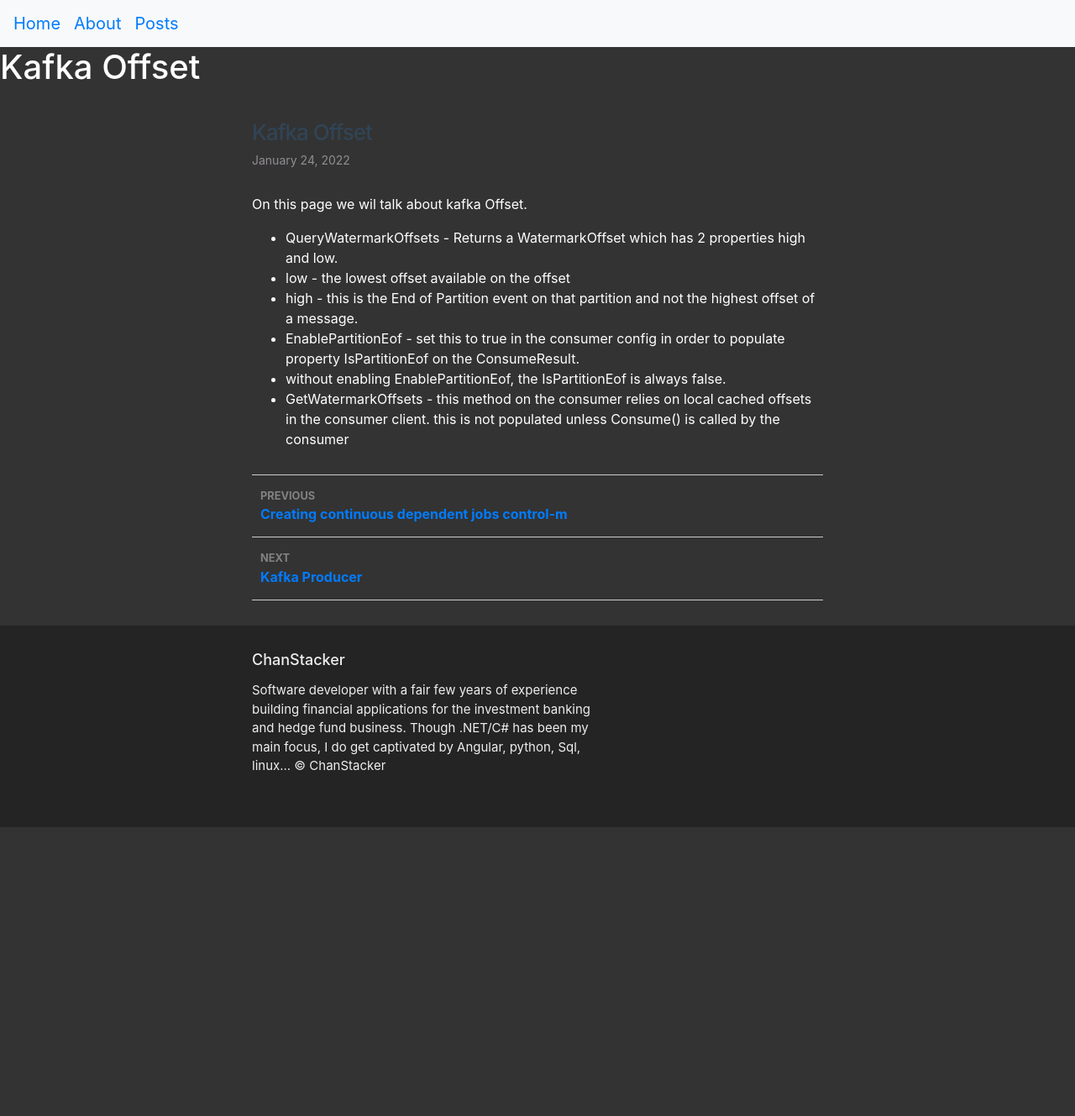
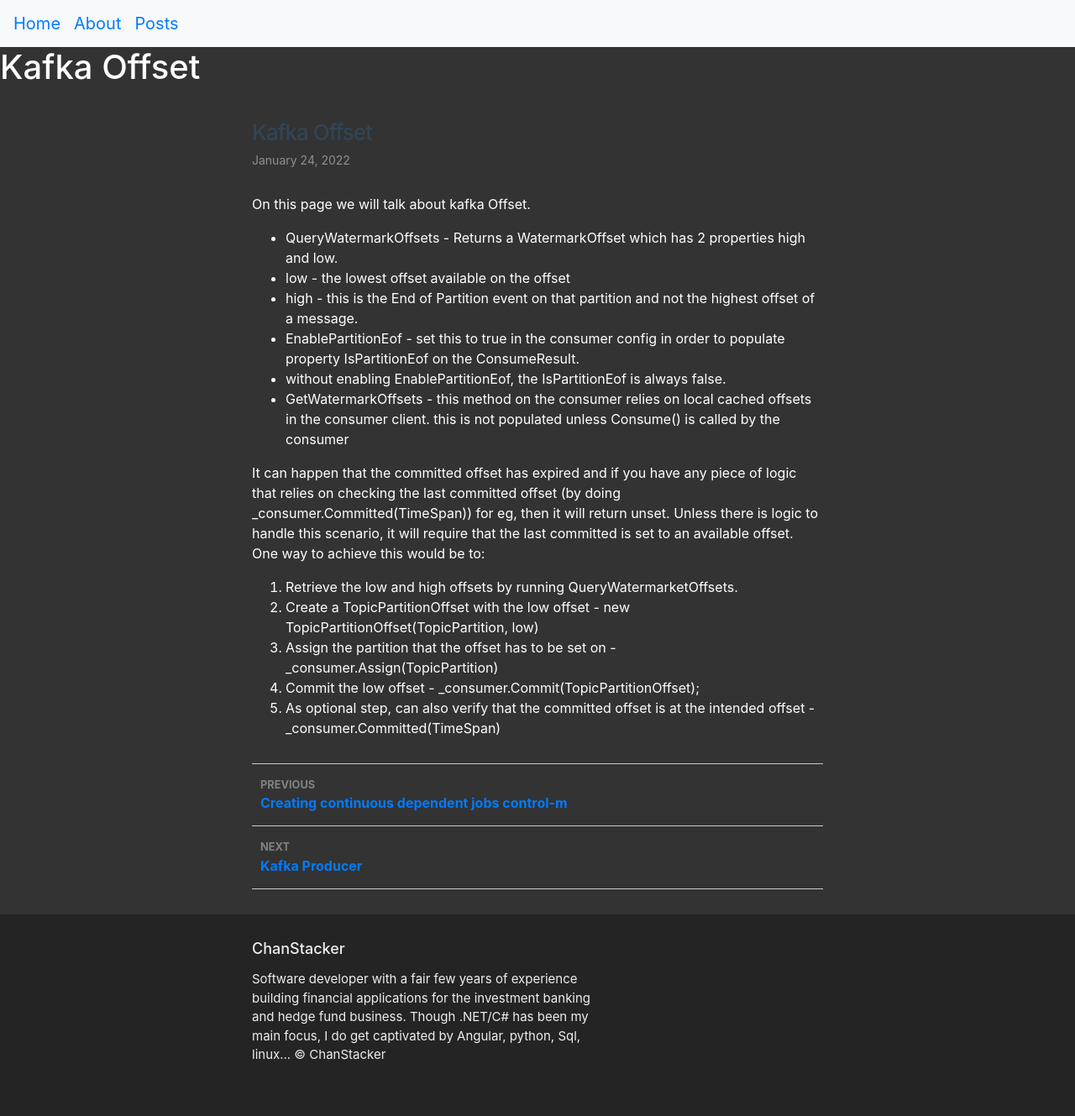
Before and after one commit to ChanStacker/chanstacker.github.io, a Jekyll site: the page built from _posts/2022-01-21-kafka-offset.markdown, in a window 1280 px wide. Shown: the whole page at 84% size. Built offline with Jekyll 4.4.1, drawn with Linux system fonts in a browser that asks for light colours; before the commit the page ends 985 px from its top, so only the background shows below that.

Commit message:
TBS-9: Offset - committing to an existing offset

```diff
--- a/_posts/2022-01-21-kafka-offset.markdown
+++ b/_posts/2022-01-21-kafka-offset.markdown
@@ -5,7 +5,7 @@ date:   2022-01-24 14:15:00 +0100
 categories: Kafka
 ---
 
-On this page we wil talk about kafka Offset.
+On this page we will talk about kafka Offset.
 
 * QueryWatermarkOffsets - Returns a WatermarkOffset which has 2 properties high and low.
 * low - the lowest offset available on the offset
@@ -13,3 +13,10 @@ On this page we wil talk about kafka Offset.
 * EnablePartitionEof - set this to true in the consumer config in order to populate property IsPartitionEof on the ConsumeResult.
 * without enabling EnablePartitionEof, the IsPartitionEof is always false.
 * GetWatermarkOffsets - this method on the consumer relies on local cached offsets in the consumer client.  this is not populated unless Consume() is called by the consumer
+
+It can happen that the committed offset has expired and if you have any piece of logic that relies on checking the last committed offset (by doing _consumer.Committed(TimeSpan)) for eg, then it will return unset.  Unless there is logic to handle this scenario, it will require that the last committed is set to an available offset.  One way to achieve this would be to:
+1. Retrieve the low and high offsets by running QueryWatermarketOffsets.
+2. Create a TopicPartitionOffset with the low offset - new TopicPartitionOffset(TopicPartition, low)
+3. Assign the partition that the offset has to be set on - _consumer.Assign(TopicPartition)
+4. Commit the low offset - _consumer.Commit(TopicPartitionOffset);
+5. As optional step, can also verify that the committed offset is at the intended offset - _consumer.Committed(TimeSpan)
```
